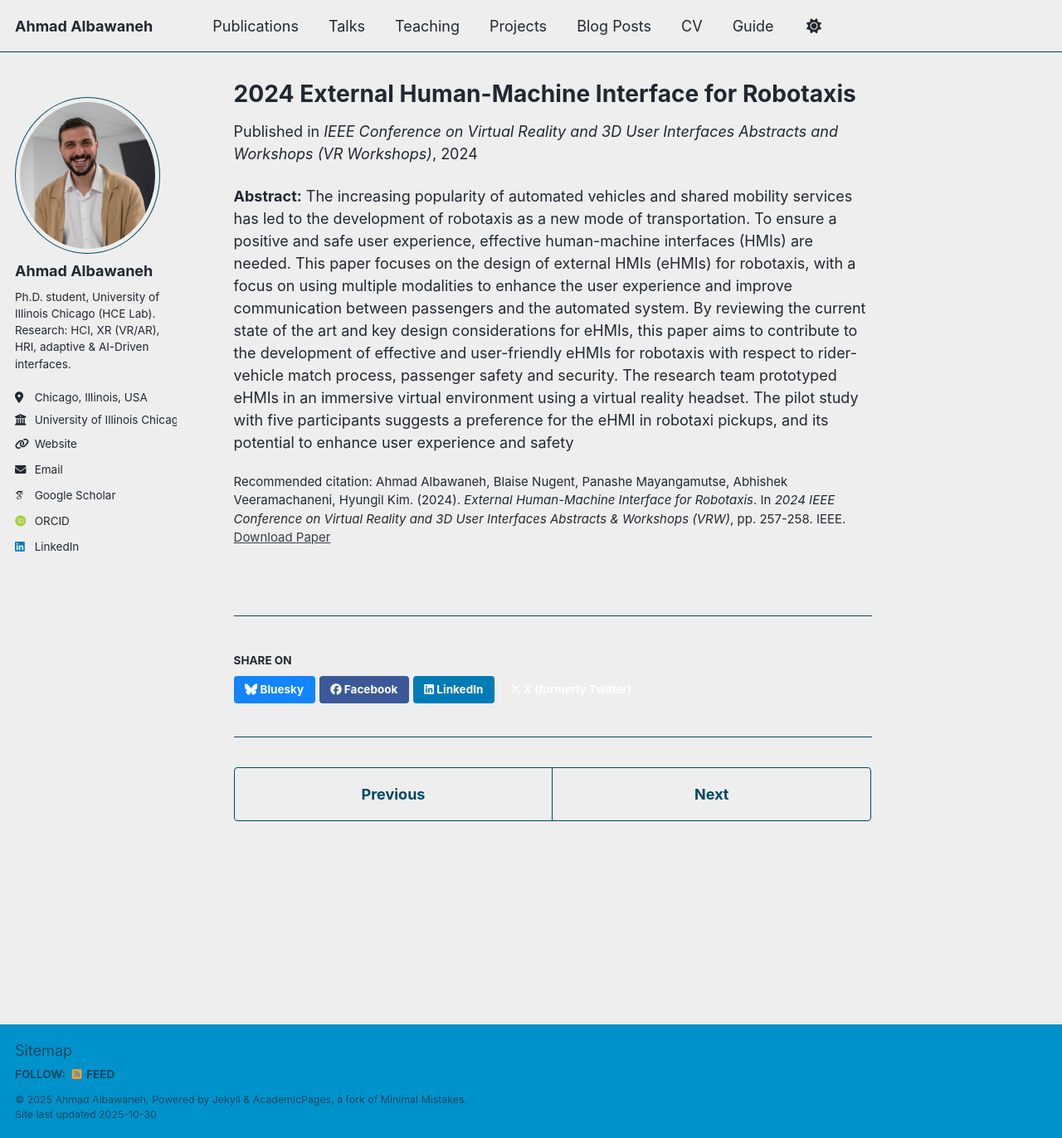
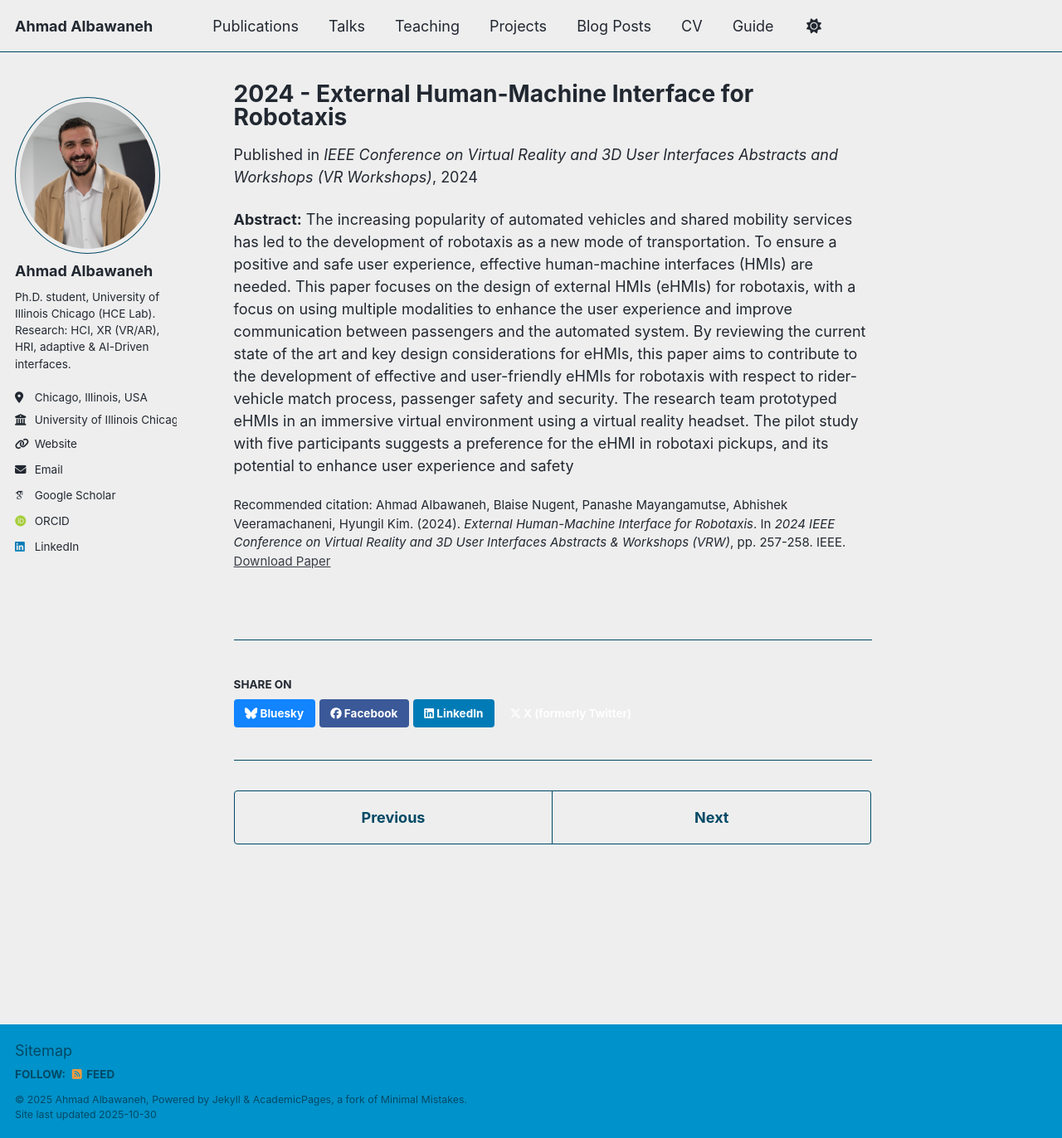
Before and after one commit to bawaneh/bawaneh, a Jekyll site: the page built from _publications/2024-albawaneh-robotaxi-ehmi.md, in a window 1280 px wide and 1372 px high. Shown: the whole window at 83% size. Built offline with Jekyll 4.4.1, drawn with Linux system fonts in a browser that asks for light colours; some web fonts are replaced; a script that is not in the unit is left out.

```diff
--- a/_publications/2024-albawaneh-robotaxi-ehmi.md
+++ b/_publications/2024-albawaneh-robotaxi-ehmi.md
@@ -1,5 +1,5 @@
 ---
-title: "2024 External Human-Machine Interface for Robotaxis"
+title: "2024 - External Human-Machine Interface for Robotaxis"
 collection: publications
 category: conferences
 excerpt: 'Design and evaluation of an external human-machine interface (eHMI) for robotaxis in a VR/AR environment, enabling clearer communication with external road actors.'
```
